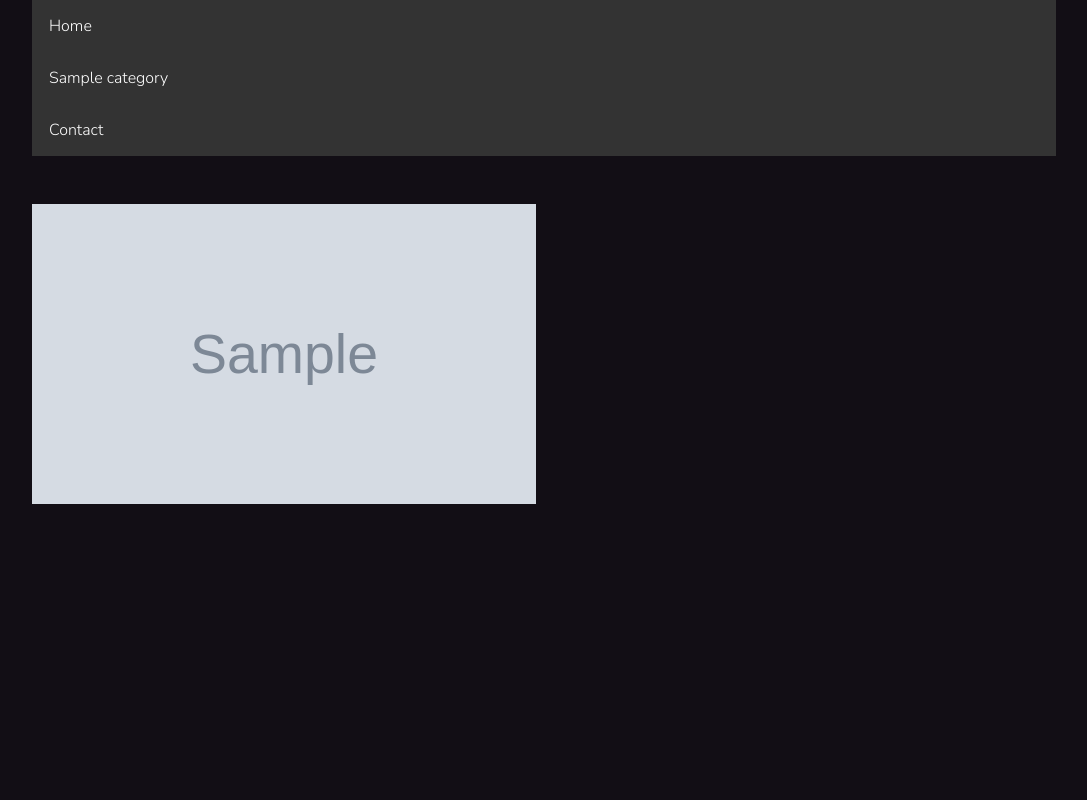
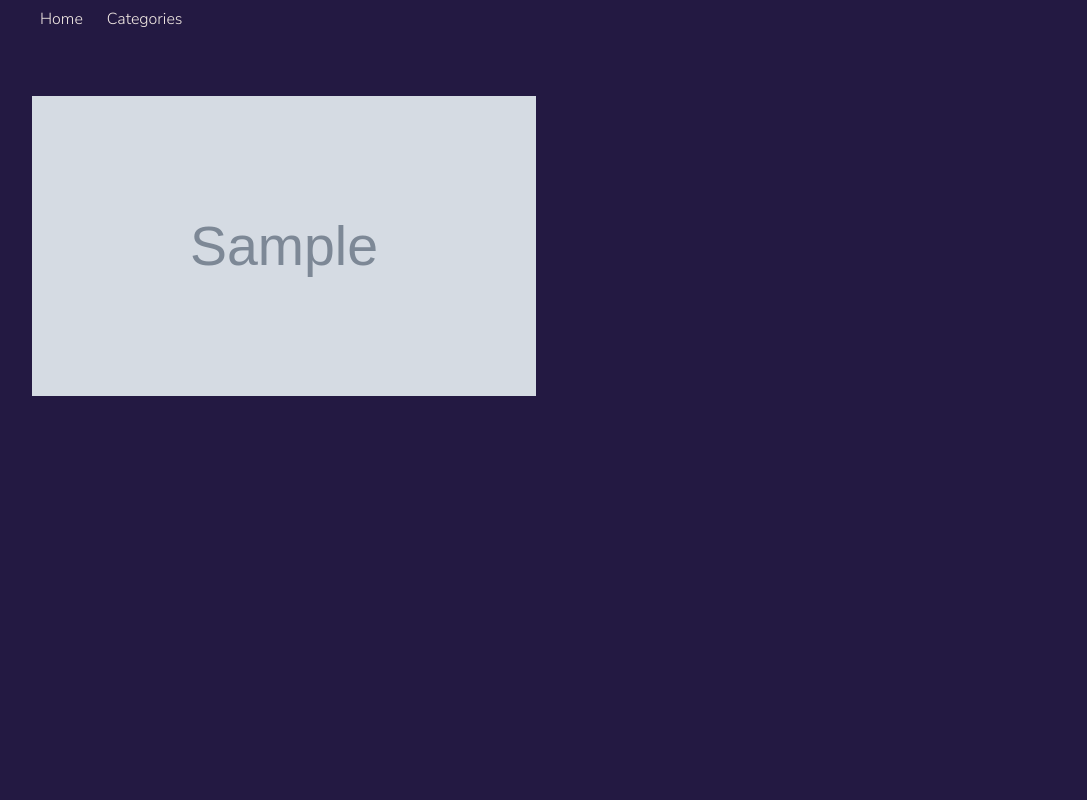
Before and after one commit to Champulin/EphemeWeb, a Django app: page /epheme_app/ in a window 1280 px wide. Shown: the whole page, without its empty margins (96-1183 px from the left). Run offline with Django 4.2, Linux system fonts and the light colour scheme; tables that the repository leaves empty hold one stand-in row (values such as "Sample post"); grey boxes marked "Sample" are stand-in pictures; some web fonts are replaced.

Commit message:
refined some of the ui

```diff
--- /dev/null
+++ b/epheme_app/static/core/css/dropdown.css
@@ -0,0 +1,26 @@
+.dropdown {
+  position: relative;
+  display: inline-block;
+}
+
+.dropdown ul {
+  display: none;
+  position: absolute;
+  z-index: 1;
+
+  background-color: var(--color-02);
+  box-shadow: 0px 0px 8px 4px rgba(255, 255, 255, 0.2);
+
+  padding: 0.75rem 1rem;
+  min-width: 160px;
+  border-radius: 8px;
+}
+
+.dropdown li:not(:first-child) {
+  margin-top: 0.5rem;
+}
+
+.dropdown:hover ul {
+  color: black;
+  display: block;
+}
--- a/epheme_app/static/core/css/styles.css
+++ b/epheme_app/static/core/css/styles.css
@@ -1,10 +1,11 @@
 :root {
-  --color-01: #120E15;
-  --color-02: #4a4e69;
-  --color-03: #9a8c98;
+  --color-01: #231942;
+  --color-02: #eae0d5;
+  --color-03: #ef233c;
   --color-04: #f2e9e4;
 
   --max-width: 1024px;
+  --navbar-height: 3rem;
 
   font-family: 'Nunito Sans', sans-serif;
   color: var(--color-04);
@@ -22,8 +23,20 @@ body {
   align-items: center;
 }
 
+h1,h2,h3 {
+  font-weight: bolder;
+}
+
 h1 {
   font-size: xx-large;
+}
+
+h2 {
+  font-size: larger;
+}
+
+h3 {
+  font-size: large;
 }
 
 main {
@@ -37,164 +50,24 @@ main {
 nav {
   width: 100%;
   max-width: 1024px;
+  height: var(--navbar-height);
 }
 
-/* nav {
-  display: flex;
+nav ul {
+  display: inline-flex;
+  flex-wrap: wrap;
+  gap: 0.5rem;
 
-  width: 100%;
-  height: 3rem;
+}
 
-  align-items: center;
-  justify-content: space-between;
-} */
-
-nav a {
-  padding: 0.25rem 0.75rem;
-  transition: background-color 100ms ease-in-out;
+nav > ul > li {
+  padding: 0.5rem;
   border-radius: 8px;
   cursor: pointer;
-  border: 1px solid transparent;
+
+  transition: all 100ms ease-in-out;
 }
 
-nav a:hover {
-  background-color: var(--color-02);
-}
-
-nav .links a {
-  border-radius: 8px;
-  border-color: var(--color-03);
-}
-
-nav a.active{
+nav > ul > li:hover {
   background-color: var(--color-03);
 }
-
-.items-container {
-  background-color: transparent;
-  list-style: none;
-
-  margin-top: 2rem;
-
-  display: grid;
-  grid-template-columns: 1fr 1fr;
-
-  gap: 1rem;
-
-  cursor: pointer;
-}
-nav ul {
-  list-style-type: none;
-  margin: 0;
-  padding: 0;
-  overflow: hidden;
-  background-color: #333;
-}
-
-nav li li {
-  float: left;
-}
-nav li a, .dropbtn {
-  display: inline-block;
-  color: white;
-  text-align: center;
-  padding: 14px 16px;
-  text-decoration: none;
-}
-nav li a:hover, .dropdown:hover .dropbtn {
-  background-color: red;
-}
-nav li.dropdown {
-  display: inline-block;
-}
-nav .dropdown-content {
-  display: none;
-  position: absolute;
-  background-color: #f9f9f9;
-  min-width: 160px;
-  box-shadow: 0px 8px 16px 0px rgba(0,0,0,0.2);
-  z-index: 1;
-}
-nav .dropdown-content a {
-  color: black;
-  padding: 12px 16px;
-  text-decoration: none;
-  display: block;
-  text-align: left;
-}
-nav .dropdown-content a:hover {background-color: #f1f1f1;}
-
-nav .dropdown:hover .dropdown-content {
-  display: block;
-}
-/*
-  ##Device = Most of the Smartphones Mobiles (Portrait)
-  ##Screen = B/w 320px to 479px
-*/
-@media (min-width: 1px) and (max-width: 767px){
-  .items-container {
-    grid-template-columns: 1fr;
-  }
-}
-
-/*
-  ##Device = Tablets, Ipads (portrait)
-  ##Screen = B/w 768px to 1024px
-*/
-@media (min-width: 768px) and (max-width: 1024px) {
-  .items-container {
-    grid-template-columns: 1fr 1fr;
-  }
-}
-
-.item {
-  position: relative;
-  display: block;
-
-  height: 300px;
-
-  overflow: hidden;
-}
-
-.item .info {
-  position: absolute;
-  width: 100%;
-  height: 100%;
-
-  left: 0;
-  top: 0;
-
-  display: flex;
-  align-items: center;
-  justify-content: center;
-
-  opacity: 0;
-
-  transition: opacity 200ms ease-in-out;
-}
-
-.item .info label {
-  font-weight: bold;
-}
-
-.item .visual-resource {
-  position: absolute;
-  width: 100%;
-  height: 100%;
-
-  left: 0;
-  top: 0;
-
-  object-fit: cover;
-
-
-  transition: filter 300ms ease-in-out;
-}
-
-.item:hover .info {
-  opacity: 1;
-}
-
-.item:hover .visual-resource {
-  filter: blur(20px) saturate(50%);
-}
--- a/epheme_app/templates/__layout.html
+++ b/epheme_app/templates/__layout.html
@@ -4,7 +4,7 @@
   <meta charset="UTF-8">
   <meta http-equiv="X-UA-Compatible" content="IE=edge">
   <meta name="viewport" content="width=device-width, initial-scale=1.0">
-  <title>Epheme</title>
+  <title>{% block title %}Epheme{% endblock %}</title>
 
   <!-- Fonts -->
   <link rel="preconnect" href="https://fonts.googleapis.com">
@@ -15,24 +15,23 @@
   {% load static %}
   <link rel="stylesheet" href="{% static 'core/css/reset.css' %}">
   <link rel="stylesheet" href="{% static 'core/css/styles.css' %}">
+  <link rel="stylesheet" href="{% static 'core/css/dropdown.css' %}">
 </head>
 <body>
-  <nav>
+  <nav role="navigation">
     <ul>
       <li><a href="{% url 'epheme_app:index' %}">Home</a></li>
-      {% for c in category_list %}
-      <li> <a href="{{c.get_absolute_url}}">{{c.name}}</a></li>
-      {% endfor %}
 
-      <!-- <li class="dropdown">
-        <a href="javascript:void(0)" class="dropbtn">Categories</a>
-        <div class="dropdown-content">
-          <a href="#">Films</a>
-          <a href="#">Evenements</a>
-          <a href="#">Autres</a>
-        </div>
-      </li> -->
-      <li><a href="{% url 'epheme_app:contact' %}">Contact</a></li>
+      <li class="dropdown">
+        <span href="#">Categories</span>
+        <ul>
+        {% for v in video_list %}
+          <li>
+            <a href="{{v.category_name.get_absolute_url}}">{{v.category_name}}</a>
+          </li>
+        {% endfor %}
+        </ul>
+      </li>
     </ul>
   </nav>
   {% block content %}{% endblock %}
```
Also changed, not shown: epheme_app/templates/index.html (+87 -0 lines), epheme_app/templates/video_player.html (+54 -41 lines).
